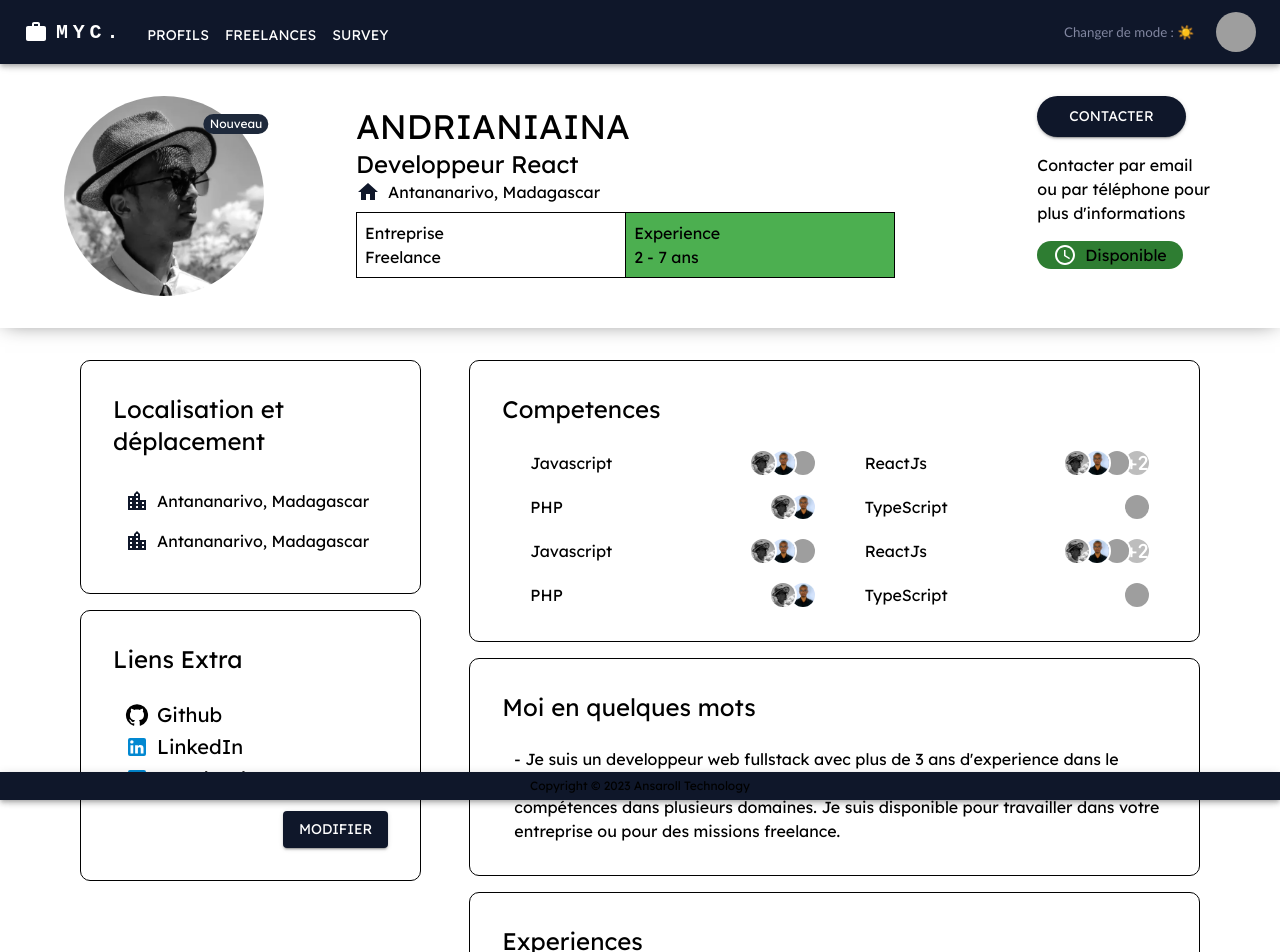
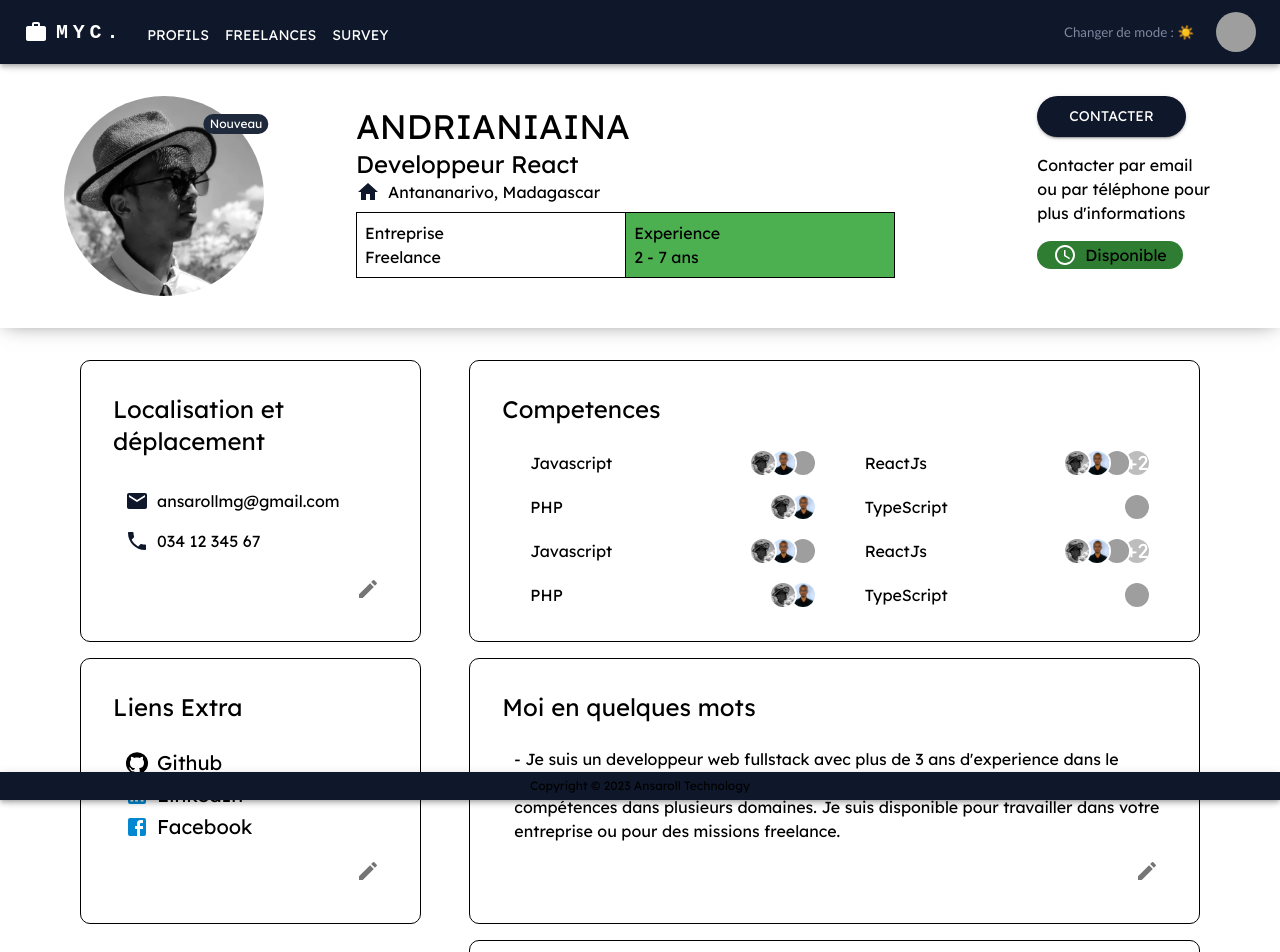
Before and after one commit to ansaroll/Sahobisoa, a React (Create React App) app in the folder Sah/sah/: page /myprofil in a window 1280 px wide. Shown: the top 952 px of the page. Built offline with nearby package versions, Linux system fonts and the light colour scheme; grey boxes are pictures that could not be loaded; a web font is replaced by a local one.

Commit message:
update editProfil

```diff
--- a/Sah/sah/src/components/dialog/GenericDialog.tsx
+++ b/Sah/sah/src/components/dialog/GenericDialog.tsx
@@ -24,9 +24,7 @@ const GenericDialog = (props: Props) => {
             }}
         >
             <DialogTitle>
-                {
-                    props.title
-                }
+                { props.title }
             </DialogTitle>
             <DialogContent>
                 <DialogContentText id="alert-dialog-slide-description">
--- a/Sah/sah/src/features/user/userReducer.ts
+++ b/Sah/sah/src/features/user/userReducer.ts
@@ -16,6 +16,10 @@ const initialState = {
     street: "Rue de la Paix",
     city: "Antananarivo",
     state: "Antananarivo",
+    phone: "034 12 345 67",
+    bio: `Je suis un developpeur web fullstack avec plus de 3 ans d'experience dans le developpement web.
+    J'ai travaillé dans plusieurs entreprises et j'ai pu acquérir des compétences dans plusieurs domaines.
+    Je suis disponible pour travailler dans votre entreprise ou pour des missions freelance.`
   } as TUser,
 } as IUserState;
 
--- /dev/null
+++ b/Sah/sah/src/pages/profil/widgets/EditContact.tsx
@@ -0,0 +1,37 @@
+import { Grid, TextField } from '@mui/material'
+import React from 'react'
+import { TUser } from '../../../models/User'
+import { useAppSelector } from '../../../app/hooks'
+
+const EditContact = () => {
+
+    const user = useAppSelector((state) => state.user?.value)
+    const [userFormData, setUserFormData] = React.useState<TUser>(user)
+
+    return (
+        <>
+            <Grid item xs={12} display="flex" flexDirection="row" gap={2}>
+                <TextField
+                    type="text"
+                    fullWidth
+                    value={userFormData?.email}
+                    inputProps={{
+                        style: { textAlign: 'center' }
+                    }}
+                    onChange={(e) => setUserFormData({ ...user, email: e.target.value })}
+                />
+                <TextField
+                    type="text"
+                    fullWidth
+                    value={userFormData?.phone}
+                    inputProps={{
+                        style: { textAlign: 'center' }
+                    }}
+                    onChange={(e) => setUserFormData({ ...user, lastName: e.target.value })}
+                />
+            </Grid>
+        </>
+    )
+}
+
+export default EditContact
--- /dev/null
+++ b/Sah/sah/src/pages/profil/widgets/EditDescription.tsx
@@ -0,0 +1,32 @@
+import { Box, Grid, IconButton, TextField } from '@mui/material'
+import React from 'react'
+import { TUser } from '../../../models/User'
+import { useAppSelector } from '../../../app/hooks'
+
+const EditDescription = () => {
+
+    const user = useAppSelector((state) => state.user?.value)
+    const [userFormData, setUserFormData] = React.useState<TUser>(user)
+
+    return (
+        <>
+            <Grid container spacing={1}>
+                <Grid item xs={12} display="flex" flexDirection="row" gap={2}>
+                    <TextField
+                        type="text"
+                        fullWidth
+                        multiline
+                        value={userFormData?.bio}
+                        inputProps={{
+                            min: 0,
+                            style: { textAlign: 'center' }
+                        }}
+                        onChange={(e) => setUserFormData({ ...user, bio: e.target.value })}
+                    />
+                </Grid>
+            </Grid>
+        </>
+    )
+}
+
+export default EditDescription
--- a/Sah/sah/src/pages/profil/widgets/LeftSectionProfil.tsx
+++ b/Sah/sah/src/pages/profil/widgets/LeftSectionProfil.tsx
@@ -1,11 +1,22 @@
-import { LocationCity } from '@mui/icons-material'
-import { Box, Button, Grid, Typography } from '@mui/material'
+import { Edit, LocationCity } from '@mui/icons-material'
+import { Box, Button, Grid, IconButton, Typography } from '@mui/material'
 import React from 'react'
 import SectionItem from './SectionItem'
 import SkilItem from './SkilItem'
 import Experiences from './section/Experiences'
+import { useLocation } from 'react-router-dom'
+import { useAppSelector } from '../../../app/hooks'
+import GenericDialog from '../../../components/dialog/GenericDialog'
+import EditDescription from './EditDescription'
+import BtnEdit from './section/BtnEdit'
 
 const LeftSectionProfil = () => {
+
+    const location = useLocation();
+    const user = useAppSelector((state) => state.user?.value)
+    const onEdit = location.pathname.includes("myprofil");
+    const [openEditProfil, setOpenEditProfil] = React.useState(false)
+
     return (
         <>
             <SectionItem title='Competences' >
@@ -36,19 +47,34 @@ const LeftSectionProfil = () => {
 
 
             <SectionItem title='Moi en quelques mots'>
-                <Typography>
-                    {/* Description de la personne en trois phrases */}
+                <>
+                    <Typography>
+                        {'- ' + user?.bio}
+                    </Typography>
 
-                    - Je suis un developpeur web fullstack avec plus
-                    de 3 ans d'experience dans le developpement web.
-                    J'ai travaillé dans plusieurs entreprises et
-                    j'ai pu acquérir des compétences dans plusieurs domaines.
-                    Je suis disponible pour travailler dans votre entreprise ou
-                    pour des missions freelance.
-                </Typography>
+                    <BtnEdit onClick={setOpenEditProfil} />
+                </>
             </SectionItem >
 
             <Experiences />
+
+
+            {/* GenericDialog */}
+
+            <GenericDialog
+                open={openEditProfil}
+                title="Modifier votre description pour que les autres utilisateurs vous connaissent mieux"
+                confirmText={
+                    <Button variant="contained">
+                        Modifier
+                    </Button>
+                }
+                cancelText="Annuler"
+                maxWidth="md"
+                onClose={() => setOpenEditProfil(false)}
+            >
+                <EditDescription />
+            </GenericDialog>
         </>
     )
 }
--- a/Sah/sah/src/pages/profil/widgets/RightSectionProfil.tsx
+++ b/Sah/sah/src/pages/profil/widgets/RightSectionProfil.tsx
@@ -1,33 +1,60 @@
-import { LocationCity } from '@mui/icons-material'
+import { Email, LocationCity, Phone } from '@mui/icons-material'
 import { Box, Button, Typography } from '@mui/material'
 import React from 'react'
 import SectionItem from './SectionItem'
 import SomeLinkSection from './section/SomeLinkSection'
+import GenericDialog from '../../../components/dialog/GenericDialog'
+import EditDescription from './EditDescription'
+import { useLocation } from 'react-router-dom'
+import EditContact from './EditContact'
+import { useAppSelector } from '../../../app/hooks'
+import BtnEdit from './section/BtnEdit'
 
 const RightSectionProfil = () => {
+
+    const location = useLocation();
+    const user = useAppSelector((state) => state.user?.value)
+    const onEdit = location.pathname.includes("myprofil");
+    const [openEditProfil, setOpenEditProfil] = React.useState(false)
+
     return (
         <>
             <SectionItem title=" Localisation et déplacement">
                 <Box display="flex" flexDirection="row" alignItems="center" gap={1} py={1}>
-                    <LocationCity color="primary" />
+                    <Email color="primary" />
                     <Typography>
-                        Antananarivo, Madagascar
+                        {user?.email}
                     </Typography>
                 </Box>
                 <Box display="flex" flexDirection="row" alignItems="center" gap={1} py={1}>
-                    <LocationCity color="primary" />
+                    <Phone color="primary" />
                     <Typography>
-                        Antananarivo, Madagascar
+                        {user?.phone}
                     </Typography>
                 </Box>
-                {/* <Box display="flex" justifyContent="flex-end" pt={2}>
-                    <Button variant="contained" >
+
+                <BtnEdit onClick={setOpenEditProfil} />
+
+            </SectionItem>
+
+            <SomeLinkSection />
+
+            {/* GenericDialog */}
+
+            <GenericDialog
+                open={openEditProfil}
+                title="Modifier vos contacts"
+                confirmText={
+                    <Button variant="contained">
                         Modifier
                     </Button>
-                </Box> */}
-            </SectionItem>
-
-            <SomeLinkSection/>
+                }
+                cancelText="Annuler"
+                maxWidth="md"
+                onClose={() => setOpenEditProfil(false)}
+            >
+                <EditContact />
+            </GenericDialog>
         </>
     )
 }
--- /dev/null
+++ b/Sah/sah/src/pages/profil/widgets/section/BtnEdit.tsx
@@ -0,0 +1,32 @@
+import { Edit } from '@mui/icons-material';
+import { Box, IconButton } from '@mui/material';
+import { type } from 'os';
+import React from 'react'
+import { useLocation } from 'react-router-dom';
+
+const BtnEdit = ({onClick}:Props) => {
+
+    const location = useLocation();
+    const onEdit = location.pathname.includes("myprofil");
+
+    return (
+        <>
+            {
+                onEdit &&
+                <Box display="flex" justifyContent="flex-end" pt={1}>
+                    <IconButton
+                        onClick={() => onClick?.(true)}
+                    >
+                        <Edit />
+                    </IconButton>
+                </Box>
+            }
+        </>
+    )
+}
+
+export default BtnEdit
+
+type Props = {
+    onClick?: (open: boolean) => void
+}
--- a/Sah/sah/src/pages/profil/widgets/section/SomeLinkSection.tsx
+++ b/Sah/sah/src/pages/profil/widgets/section/SomeLinkSection.tsx
@@ -6,6 +6,7 @@ import { Facebook, GitHub, LinkedIn } from '@mui/icons-material'
 import EditSomeLinkSection from './EditSomeLinkSection'
 import GenericDialog from '../../../../components/dialog/GenericDialog'
 import { useLocation } from 'react-router-dom'
+import BtnEdit from './BtnEdit'
 
 const SomeLinkSection = () => {
     const [openEditProfil, setOpenEditProfil] = useState(false);
@@ -37,13 +38,7 @@ const SomeLinkSection = () => {
                     href='https://www.facebook.com/ansaroll.sa/'
                 />
 
-                {onEdit && (
-                    <Box display="flex" justifyContent="flex-end" pt={2}>
-                        <Button variant="contained" onClick={() => setOpenEditProfil(true)} >
-                            Modifier
-                        </Button>
-                    </Box>
-                )}
+                <BtnEdit onClick={setOpenEditProfil} />
 
             </SectionItem>
 
```
